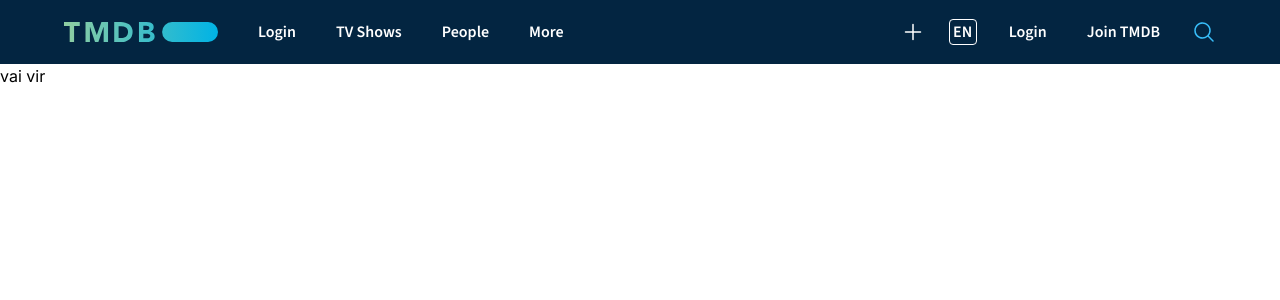
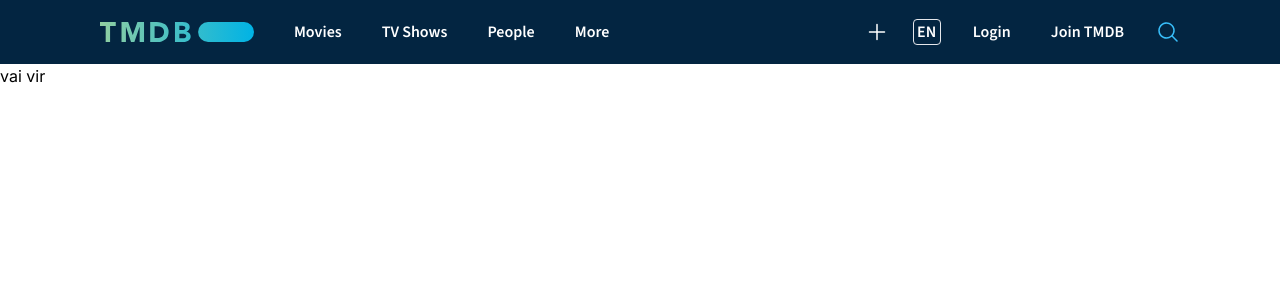
Before and after one commit to IsisFraga/club-feast-frontend-challenge, a Next.js app: page /movie/1 in a window 1280 px wide. Shown: the top 300 px of the page. Built offline with nearby package versions, Linux system fonts and the light colour scheme; no server answers.

Commit message:
feat: header dropdown menu

```diff
--- /dev/null
+++ b/components/Header/Dropdown.tsx
@@ -0,0 +1,36 @@
+import { movieRoutes } from "@/constants";
+import Link from "next/link";
+
+const Dropdown = () => {
+  return (
+    <div
+      className="
+        hidden
+        group-hover:flex
+        rounded
+        hover:flex
+        easy-out
+        hover:ease-in
+        duration-150
+        absolute
+        min-w-[160px]
+        shadow
+        bg-white
+        flex-col
+        py-2
+      "
+    >
+      {Array.from(movieRoutes.entries()).map(([key, { path, navLabel }]) => (
+        <Link
+          className="flex text-black font-normal leading-loose px-6 hover:bg-gray-100 rounded"
+          href={path}
+          key={key}
+        >
+          {navLabel}
+        </Link>
+      ))}
+    </div>
+  );
+};
+
+export default Dropdown;
--- a/components/Header/Header.tsx
+++ b/components/Header/Header.tsx
@@ -15,12 +15,13 @@ const Header = () => {
       "
     >
       <div className="
-          max-w-[1400px]
+          max-w-[1300px]
           flex
           flex-row
           items-center
           justify-center
           m-auto
+          px-9
         "
       >
         <Navbar />
--- a/components/Header/Navbar.tsx
+++ b/components/Header/Navbar.tsx
@@ -22,7 +22,7 @@ const Navbar = () => {
             lg:flex
           "
         >
-          <NavbarItem label="Login" />
+          <NavbarItem label="Movies" dropdown/>
           <NavbarItem label="TV Shows" />
           <NavbarItem label="People" />
           <NavbarItem label="More" />
--- a/components/Header/NavbarItem.tsx
+++ b/components/Header/NavbarItem.tsx
@@ -1,12 +1,17 @@
+import Dropdown from "./Dropdown";
+
 interface NavbarItemProps {
   label: string;
   className?: string;
+  dropdown?: boolean;
 }
 
-const NavbarItem: React.FC<NavbarItemProps> = ({ label, className }) => {
+const NavbarItem: React.FC<NavbarItemProps> = ({ label, className, dropdown }) => {
+
   return (
-    <li className={`text-white cursor-pointer font-sans font-semibold text-base p-2 ${className}`}>
+    <li className={`group text-white cursor-pointer font-sans font-semibold text-base p-2 ${className}`}>
       {label}
+      {dropdown && <Dropdown />}
     </li>
   )
 }
--- a/constants/movieRoutes.ts
+++ b/constants/movieRoutes.ts
@@ -1,6 +1,8 @@
 export interface MovieSlugRoutes {
   serviceUrl: string;
   title: string;
+  navLabel: string;
+  path: string;
 }
 
 export const movieRoutes = new Map<string, MovieSlugRoutes>([
@@ -9,6 +11,8 @@ export const movieRoutes = new Map<string, MovieSlugRoutes>([
     {
       serviceUrl: "/movie/top_rated",
       title: "Top Rated Movies",
+      navLabel: "Top Rated",
+      path: 'top-rated'
     },
   ],
   [
@@ -16,6 +20,8 @@ export const movieRoutes = new Map<string, MovieSlugRoutes>([
     {
       serviceUrl: "/movie/now_playing",
       title: "Now Playing Movies",
+      navLabel: "Now Playing",
+      path: 'now-playing'
     },
   ],
   [
@@ -23,6 +29,8 @@ export const movieRoutes = new Map<string, MovieSlugRoutes>([
     {
       serviceUrl: "/movie/upcoming",
       title: "Upcoming Movies",
+      navLabel: "Upcoming",
+      path: 'upcoming'
     },
   ],
   [
@@ -30,6 +38,8 @@ export const movieRoutes = new Map<string, MovieSlugRoutes>([
     {
       serviceUrl: "/movie/popular",
       title: "Popular Movies",
+      navLabel: "Popular",
+      path: ''
     },
   ],
 ]);
--- a/tailwind.config.js
+++ b/tailwind.config.js
@@ -8,16 +8,13 @@ module.exports = {
     './app/**/*.{js,ts,jsx,tsx,mdx}',
   ],
   theme: {
-    extend: {},
+    extend: {
+      colors: {
+        'dark-blue': '#032541',
+      }
+    },
     fontFamily: {
       sans: ['"Source Sans 3"', 'Arial', 'sans-serif'],
-    },
-    colors: {
-      transparent: 'transparent',
-      current: 'currentColor',
-      white: colors.white,
-      sky: colors.sky,
-      'dark-blue': '#032541',
     },
   },
   plugins: [],
```
